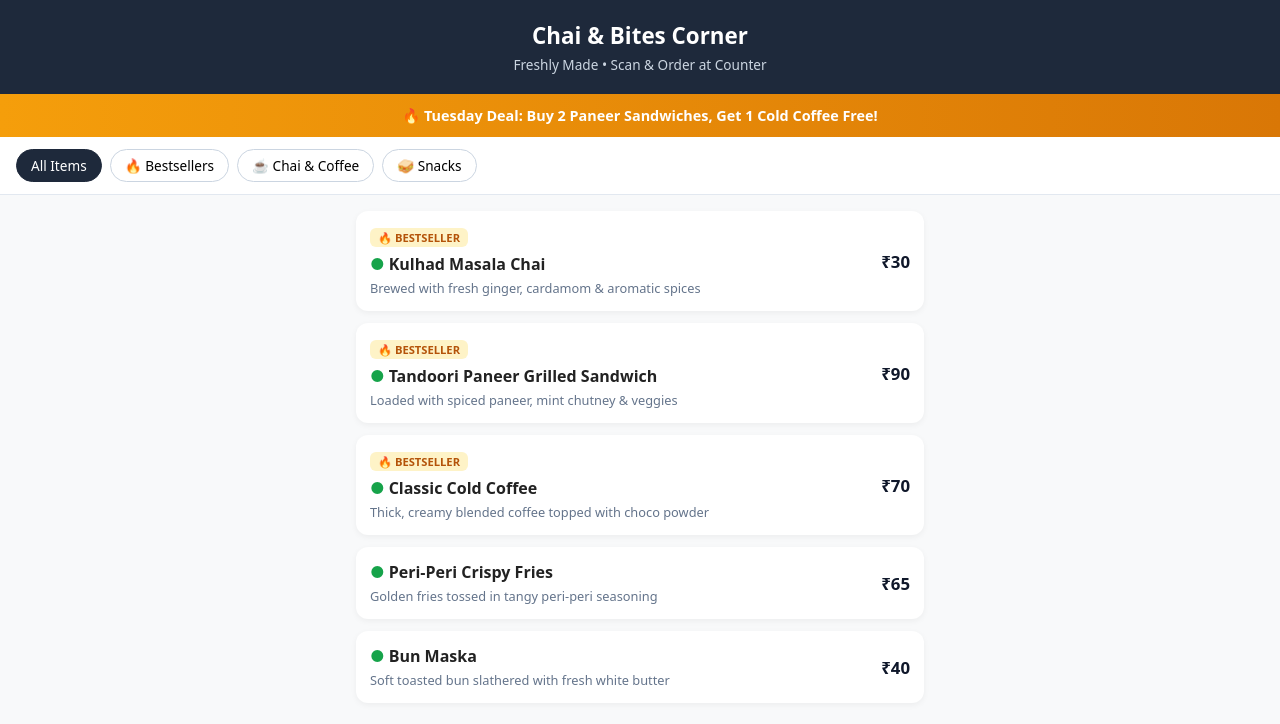
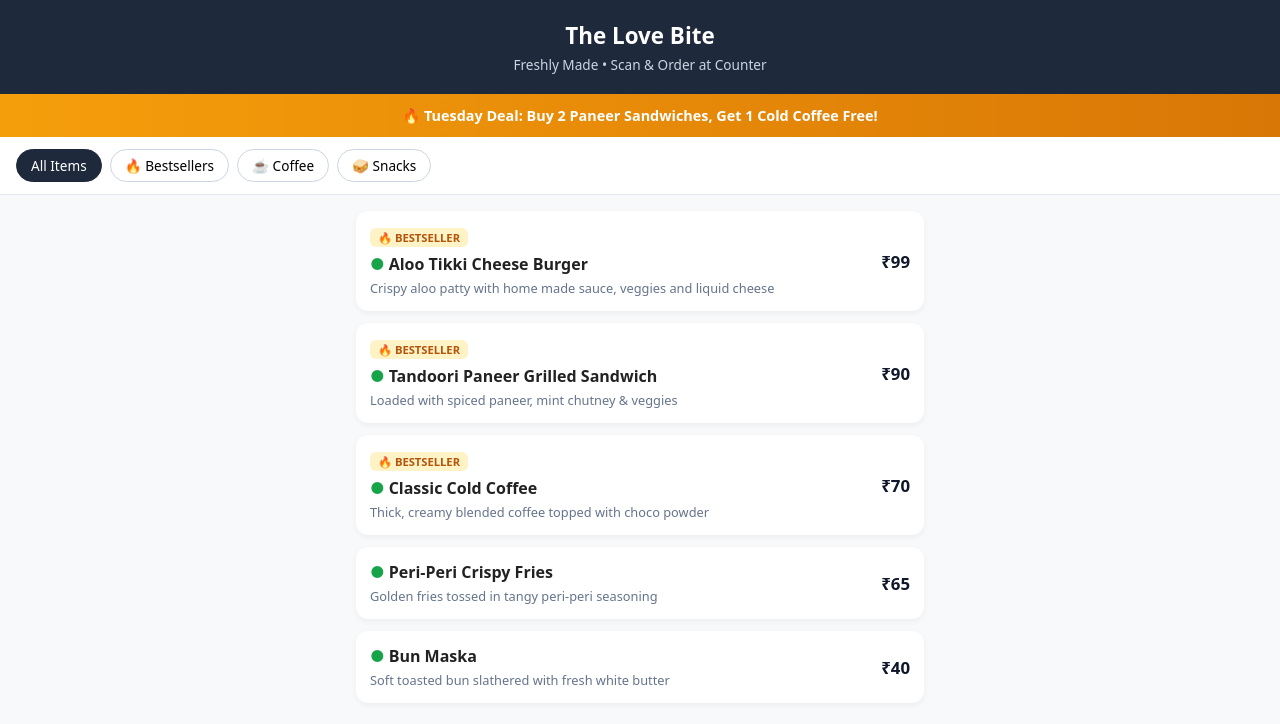
Before and after one commit to akshataudi/test, a plain HTML site: page index.html in a window 1280 px wide. Drawn offline with Linux system fonts and the light colour scheme.

Commit message:
Change café name and update menu items
Updated the menu page to reflect a new café name and menu items.

```diff
--- a/index.html
+++ b/index.html
@@ -3,7 +3,7 @@
 <head>
   <meta charset="UTF-8">
   <meta name="viewport" content="width=device-width, initial-scale=1.0">
-  <title>Chai & Bites Corner - Menu</title>
+  <title>The Love Bite - Menu</title>
   <style>
     * { box-sizing: border-box; margin: 0; padding: 0; font-family: system-ui, -apple-system, sans-serif; }
     body { background: #f8f9fa; color: #222; padding-bottom: 40px; }
@@ -49,7 +49,7 @@
 <body>
 
   <header>
-    <h1>Chai & Bites Corner</h1>
+    <h1>The Love Bite</h1>
     <p>Freshly Made • Scan & Order at Counter</p>
   </header>
 
@@ -60,7 +60,7 @@
   <div class="filters">
     <button class="filter-btn active" onclick="filterMenu('all', this)">All Items</button>
     <button class="filter-btn" onclick="filterMenu('bestseller', this)">🔥 Bestsellers</button>
-    <button class="filter-btn" onclick="filterMenu('chai', this)">☕ Chai & Coffee</button>
+    <button class="filter-btn" onclick="filterMenu('chai', this)">☕ Coffee</button>
     <button class="filter-btn" onclick="filterMenu('snacks', this)">🥪 Snacks</button>
   </div>
 
@@ -69,14 +69,14 @@
   <script>
     // 1. SET DAY-SPECIFIC OFFERS (0 = Sunday, 1 = Monday ... 6 = Saturday)
     const DAILY_OFFERS = {
-      0: "🎉 Sunday Special: Free Masala Chai on orders above ₹199!",
+      0: "🎉 Sunday Special: Free Classic Fries on orders above ₹499!",
       2: "🔥 Tuesday Deal: Buy 2 Paneer Sandwiches, Get 1 Cold Coffee Free!",
       5: "🥳 Friday Evening Offer: 15% OFF on all Combos!"
     };
 
     // 2. EDIT CAFÉ MENU ITEMS HERE (bestseller: true pins them to the top)
     const MENU_DATA = [
-      { name: "Kulhad Masala Chai", price: "₹30", category: "chai", bestseller: true, desc: "Brewed with fresh ginger, cardamom & aromatic spices" },
+      { name: "Aloo Tikki Cheese Burger", price: "₹99", category: "Burger", bestseller: true, desc: "Crispy aloo patty with home made sauce, veggies and liquid cheese" },
       { name: "Tandoori Paneer Grilled Sandwich", price: "₹90", category: "snacks", bestseller: true, desc: "Loaded with spiced paneer, mint chutney & veggies" },
       { name: "Classic Cold Coffee", price: "₹70", category: "chai", bestseller: true, desc: "Thick, creamy blended coffee topped with choco powder" },
       { name: "Peri-Peri Crispy Fries", price: "₹65", category: "snacks", bestseller: false, desc: "Golden fries tossed in tangy peri-peri seasoning" },
```
